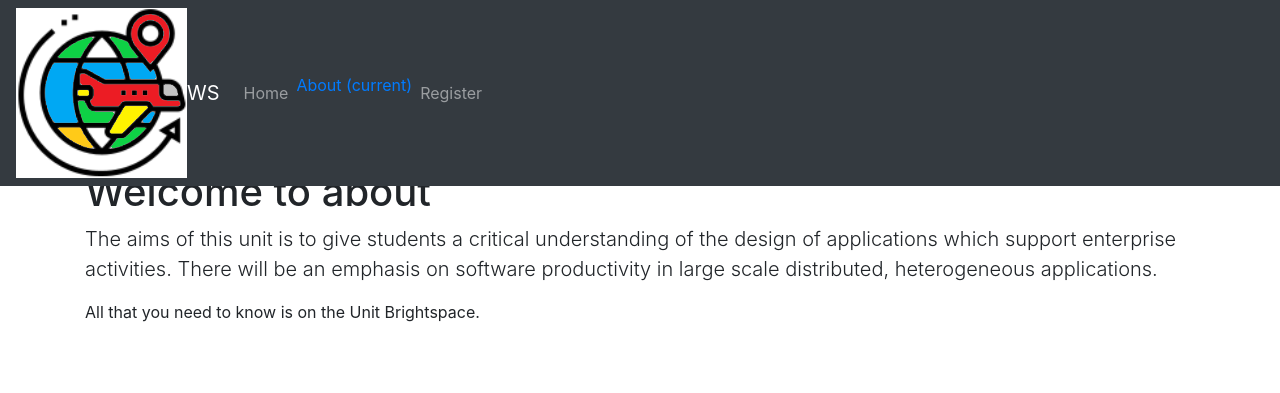
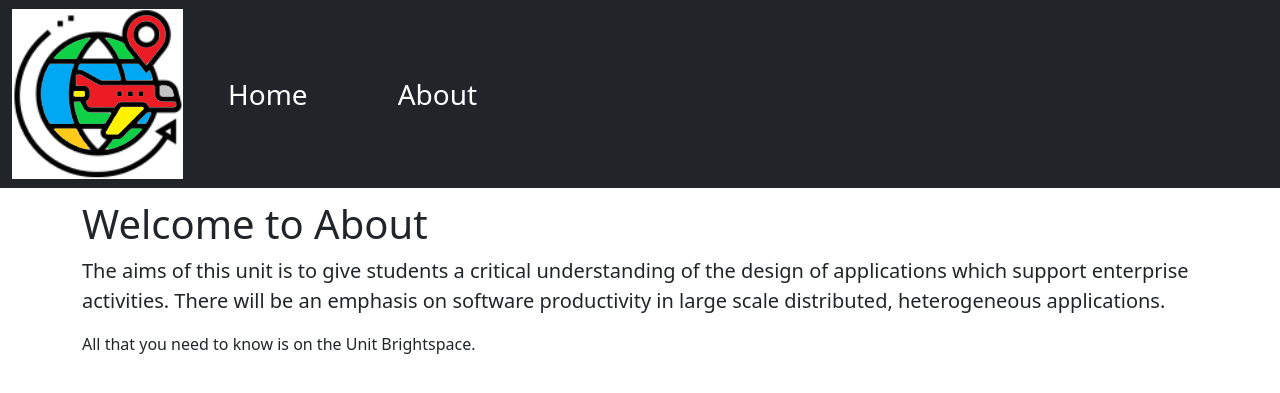
Before and after one commit to CallumKirkman/Parcel-Tracker-Web-Assignment, a Flask app: page /about in a window 1280 px wide. Shown: the top 393 px of the page. Run offline with Flask 2, Linux system fonts and the light colour scheme; some libraries are stand-ins or nearby versions.

Commit message:
Customised navigation bar

```diff
--- a/flaskr/main.py
+++ b/flaskr/main.py
@@ -14,26 +14,26 @@ app = Flask(__name__)
 @app.route('/')
 @app.route('/home')
 def home():
-    # When deployed to App Engine, the `GAE_ENV` environment variable will be set to `standard`
-    if os.environ.get('GAE_ENV') == 'standard':
-        # If deployed, use the local socket interface for accessing Cloud SQL
-        unix_socket = '/cloudsql/{}'.format(db_connection_name)
-        cnx = pymysql.connect(user=db_user, password=db_password, unix_socket=unix_socket, db=db_name)
-    else:
-        # If running locally, use the TCP connections instead Set up Cloud SQL Proxy
-        # (cloud.google.com/sql/docs/mysql/sql-proxy) so that your application can use
-        # 127.0.0.1:3306 to connect to your cloud SQL instance
-        host = '127.0.0.1'
-        cnx = pymysql.connect(user=db_user, password=db_password, host=host, db=db_name)
+    # # When deployed to App Engine, the `GAE_ENV` environment variable will be set to `standard`
+    # if os.environ.get('GAE_ENV') == 'standard':
+    #     # If deployed, use the local socket interface for accessing Cloud SQL
+    #     unix_socket = '/cloudsql/{}'.format(db_connection_name)
+    #     cnx = pymysql.connect(user=db_user, password=db_password, unix_socket=unix_socket, db=db_name)
+    # else:
+    #     # If running locally, use the TCP connections instead Set up Cloud SQL Proxy
+    #     # (cloud.google.com/sql/docs/mysql/sql-proxy) so that your application can use
+    #     # 127.0.0.1:3306 to connect to your cloud SQL instance
+    #     host = '127.0.0.1'
+    #     cnx = pymysql.connect(user=db_user, password=db_password, host=host, db=db_name)
+    #
+    # with cnx.cursor() as cursor:
+    #     cursor.execute('select item_name from item;')
+    #     result = cursor.fetchall()
+    #     current_msg = result[0][0]
+    # cnx.close()
 
-    with cnx.cursor() as cursor:
-        cursor.execute('select product_name from product;')
-        result = cursor.fetchall()
-        current_msg = result[0][0]
-    cnx.close()
-
-    return str(current_msg)
-    # return render_template('home.html')
+    # return str(current_msg)
+    return render_template('home.html')
 
 
 @app.route('/about')
--- /dev/null
+++ b/flaskr/static/css/style.css
@@ -0,0 +1,31 @@
+/* Style the links inside the navigation bar */
+.nav-item a {
+  float: left;
+  display: block;
+  color: white;
+  text-align: center;
+  padding: 65px 45px;
+  text-decoration: none;
+  font-size: 28px;
+}
+
+/* Style the links inside the navigation bar */
+.nav-item active a {
+  float: left;
+  display: block;
+  color: #DCDCDC;
+  text-align: center;
+  padding: 65px 45px;
+  text-decoration: none;
+  font-size: 28px;
+}
+
+/* Change the color of links on hover */
+.container-fluid a:hover {
+  background-color: #ddd;
+}
+
+/* Add an active class to highlight the current page */
+.container-fluid a.nav-link {
+  background-color: #DCDCDC;
+}
--- a/flaskr/templates/about.html
+++ b/flaskr/templates/about.html
@@ -1,11 +1,12 @@
 {% extends "base.html" %}
 {% set active_page = "about" %}
+<h1>{% block title %}About{% endblock %}</h1>
+
+{% set active_page = "home" %}
+
 {% block content %}
 <div class="starter-template">
-    <h1>Welcome to Advanced Development </h1>
-    <h1>Welcome to Advanced Development </h1>
-    <h1>Welcome to Advanced Development </h1>
-    <h1>Welcome to about </h1>
+    <h1>Welcome to About</h1>
     <p class="lead">The aims of this unit is to give students a critical understanding of the design of applications
         which support enterprise activities. There will be an emphasis on software productivity in large scale
         distributed, heterogeneous applications.</p>
--- a/flaskr/templates/base.html
+++ b/flaskr/templates/base.html
@@ -1,67 +1,49 @@
 <!DOCTYPE html>
 <html lang="en">
+
 <head>
+
     <meta charset="utf-8">
-    <meta name="viewport" content="width=device-width, initial-scale=1, shrink-tofit=no">
-    <meta name="description" content="Advanced Development">
-    <meta name="author" content="Xin Lu">
+    <meta name="viewport" content="width=device-width, initial-scale=1">
+    <meta name="description" content="Parcel Tracker">
+    <meta name="author" content="Callum Kirkman">
 
-    <!--<link rel="icon" href="TODO">-->
-    <!-- Favicons (http://realfavicongenerator.net) TODO -->
-    <!-- Open Graph TODO -->
-
-    <title>Advanced Development Unit</title>
+    <title>{% block title %}{% endblock %}</title>
 
     <!-- Bootstrap core CSS -->
-    <link rel="stylesheet" href="https://stackpath.bootstrapcdn.com/bootstrap/4.1.3/css/bootstrap.min.css"
-          integrity="sha384-MCw98/SFnGE8fJT3GXwEOngsV7Zt27NXFoaoApmYm81iuXoPkFOJwJ8ERdknLPMO" crossorigin="anonymous">
-    <!-- Custom styles -->
-    <link href="static/css/custom.css" rel="stylesheet">
+    <link href="https://cdn.jsdelivr.net/npm/bootstrap@5.1.2/dist/css/bootstrap.min.css" rel="stylesheet">
+    <script src="https://cdn.jsdelivr.net/npm/bootstrap@5.1.2/dist/js/bootstrap.bundle.min.js"></script>
+    <!--    &lt;!&ndash; Custom styles &ndash;&gt;-->
+    <link href="../static/css/style.css" rel="stylesheet">
+
 </head>
 
-<!-- Jinja2 stuff related to generating nav and setting active state. Add more pages here! -->
-{% set navigation_bar = [('/', 'home', 'Home'), ('/about', 'about', 'About'), ('/register','register','Register')] -%}
-{% set active_page = active_page|default('home') -%}
 <body>
-<nav class="navbar navbar-expand-md navbar-dark bg-dark fixed-top">
+
+<nav class="navbar navbar-expand-sm navbar-dark bg-dark fixed-top">
+    <div class="container-fluid">
         <img src="../static/assets/companyLogo.png" alt="Company Logo"/>
-    <!-- Navbar branding. -->
-    <a class="navbar-brand" href="#">WS</a>
-    <button class="navbar-toggler" type="button" data-toggle="collapse" datatarget="#navbarsExampleDefault"
-            aria-controls="navbarsExampleDefault" ariaexpanded="false" aria-label="Toggle navigation">
+        <button class="navbar-toggler" type="button" data-bs-toggle="collapse" data-bs-target="#mynavbar">
             <span class="navbar-toggler-icon"></span>
         </button>
-    <div class="collapse navbar-collapse" id="navbarsExampleDefault">
-        <ul class="navbar-nav mr-auto">
-            {% for href, id, caption in navigation_bar %}
-            {% if id == active_page %}
-            <li class="nav-item active">
-                <a class="navlink" href="{{ href|e }}">{{ caption|e }} <span class="sronly">(current)</span></a>
+        <div class="collapse navbar-collapse" id="mynavbar">
+            <ul class="navbar-nav me-auto">
+                <li class="nav-item">
+                    <a href="{{ url_for('home') }}">Home</a>
                 </li>
-            {% else %}
                 <li class="nav-item">
-                <a class="nav-link" href="{{ href|e }}">{{ caption|e }}</a>
+                    <a href="{{ url_for('about') }}">About</a>
                 </li>
-            {% endif %}
-            {% endfor %}
             </ul>
         </div>
+    </div>
 </nav>
-<main role="main" class="container">
+
+<main role="main" class="container" style="margin-top:200px">
     <!-- Content -->
     {% block content %}
     {% endblock %}
-</main><!-- /.container -->
-<!-- Bootstrap core JavaScript ================================================== -->
-<!-- Placed at the end of the document so the pages load faster -->
-<script src="https://code.jquery.com/jquery3.3.1.slim.min.js"
-        integrity="sha384-q8i/X+965DzO0rT7abK41JStQIAqVgRVzpbzo5smXKp4YfRvH+8abtTE1Pi6jizo"
-        crossorigin="anonymous"></script>
-<script src="https://cdnjs.cloudflare.com/ajax/libs/popper.js/1.14.3/umd/popper.min.js"
-        integrity="sha384-ZMP7rVo3mIykV+2+9J3UJ46jBk0WLaUAdn689aCwoqbBJiSnjAK/l8WvCWPIPm49"
-        crossorigin="anonymous"></script>
-<script src="https://stackpath.bootstrapcdn.com/bootstrap/4.1.3/js/bootstrap.min.js"
-        integrity="sha384-ChfqqxuZUCnJSK3+MXmPNIyE6ZbWh2IMqE241rYiqJxyMiZ6OW/JmZQ5stwEULTy"
-        crossorigin="anonymous"></script>
+
+</main>
 </body>
 </html>
```
Also changed, not shown: flaskr/templates/home.html (+6 -4 lines), flaskr/static/style.css (deleted), 1 other file. Lines whose indentation alone changed are shown as unchanged.
